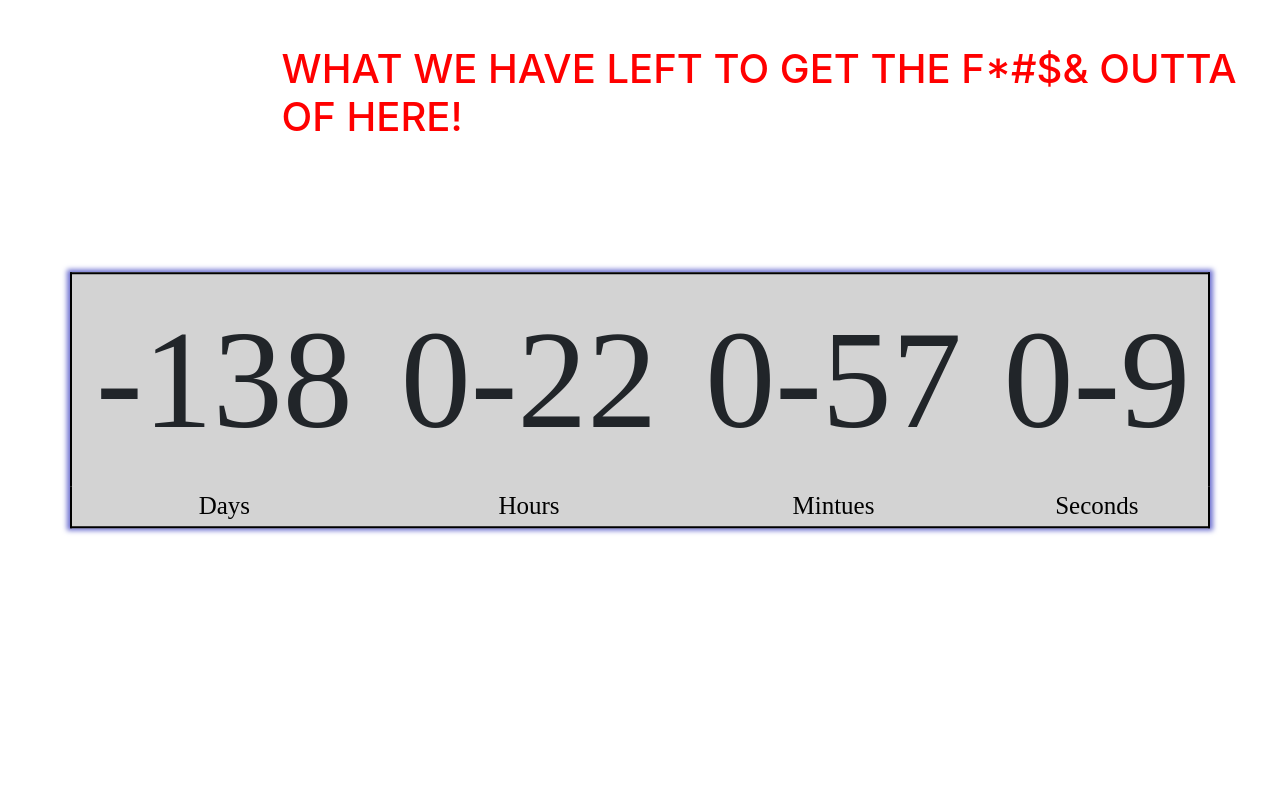
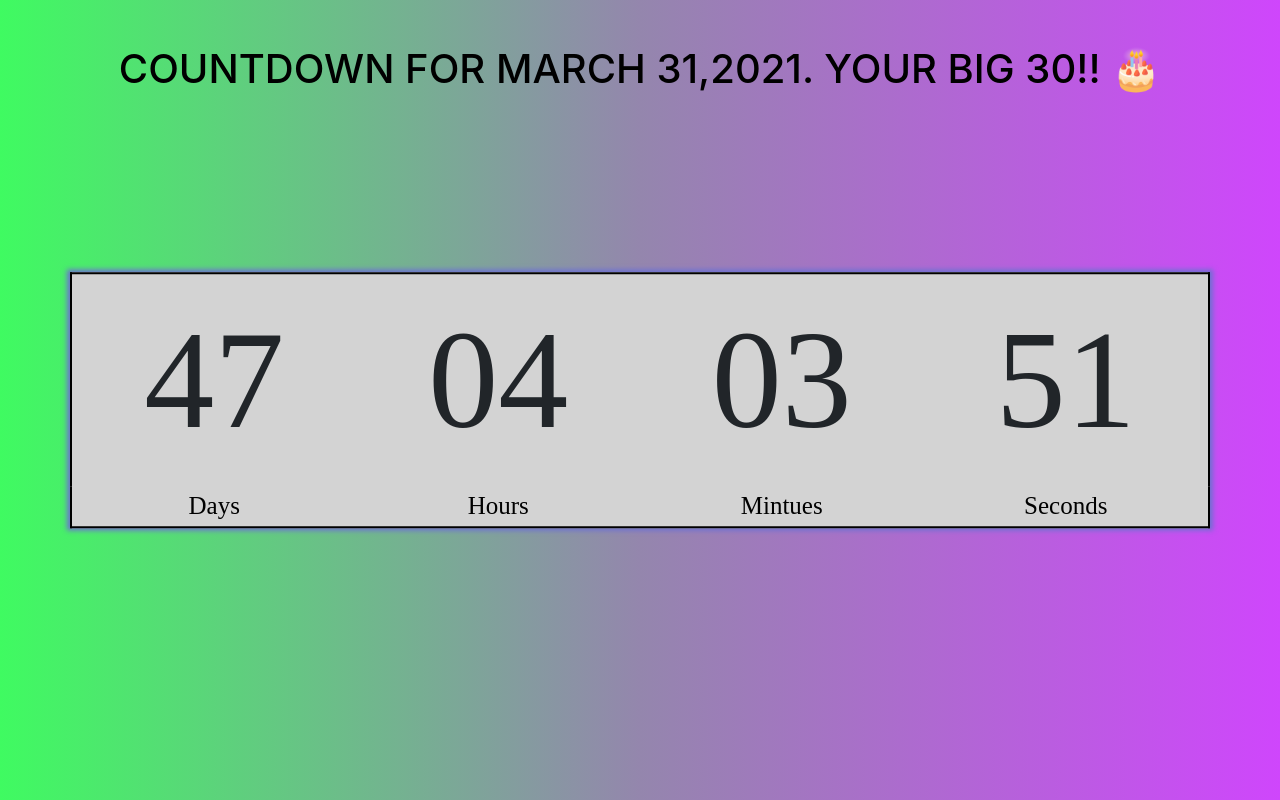
Before and after one commit to Anthony-G89/CountDownTillWeMove, a plain HTML site: page index.html in a window 1280 px wide. Drawn offline with nearby package versions, Linux system fonts and the light colour scheme.

Commit message:
changed countDown date and background color

```diff
--- a/index.html
+++ b/index.html
@@ -11,9 +11,9 @@
     <title>Count Down!!</title>
 </head>
 
-<body>
 
-    <h1 id="header">What we have left to get the F*#$& outta of here!</h1>
+    <h1 id="header">Countdown for March 31,2021. your BIG 30!! 🎂</h1>
+    <!-- <h2>Countdown untill March 31,2021</h2> -->
         <table class="container">
             <tr class="info">
                 <td id="days"></td>
--- a/script.js
+++ b/script.js
@@ -1,7 +1,7 @@
 function countDown () {
     var today = new Date();
 
-    var eventDate = new Date("September 27, 2020 00:00:00");
+    var eventDate = new Date("March 31, 2021 2:00");
 
 
     var currentDate = today.getTime();
@@ -30,6 +30,10 @@ function countDown () {
     document.getElementById("seconds").innerHTML = sec ;
 
     setTimeout(countDown, 1000)
+
+    if(hrs,min,sec === 0) {
+        alert("hello");
+    }
 }
 
 countDown();
--- a/style.css
+++ b/style.css
@@ -1,10 +1,26 @@
+body {
+    background: rgb(63,251,97);
+    background: linear-gradient(90deg, rgba(63,251,97,1) 0%, rgba(148,134,173,1) 50%, rgba(207,70,252,1) 100%);
+}
+
 #header {
-    position:absolute;
-    left: 22%;
+    position:relative;
     top: 45px;
-    color: red;
+    color: black;
     text-transform: uppercase;
+    display: flex;
+    justify-content: center;
 }
+
+h2 {
+    color: purple;
+    position: relative;
+    top: 90px;
+    display: flex;
+    justify-content: center;
+    align-items: center;
+}
+
 
 .container {
     position: absolute;
```
